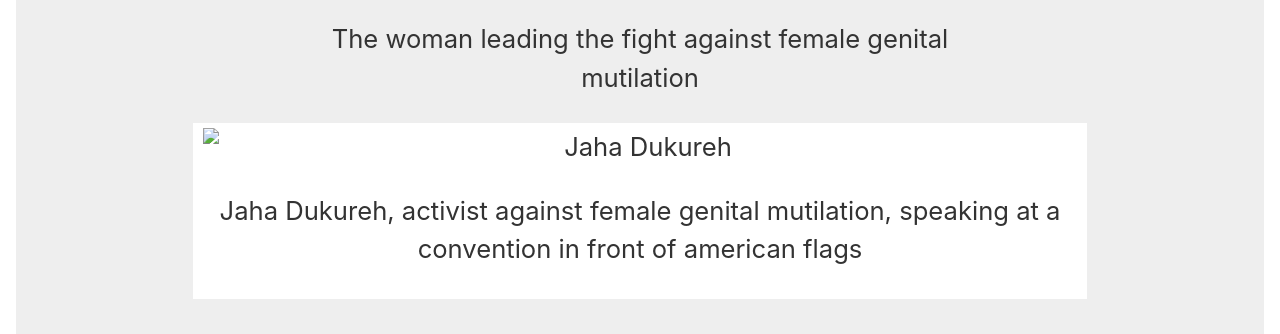
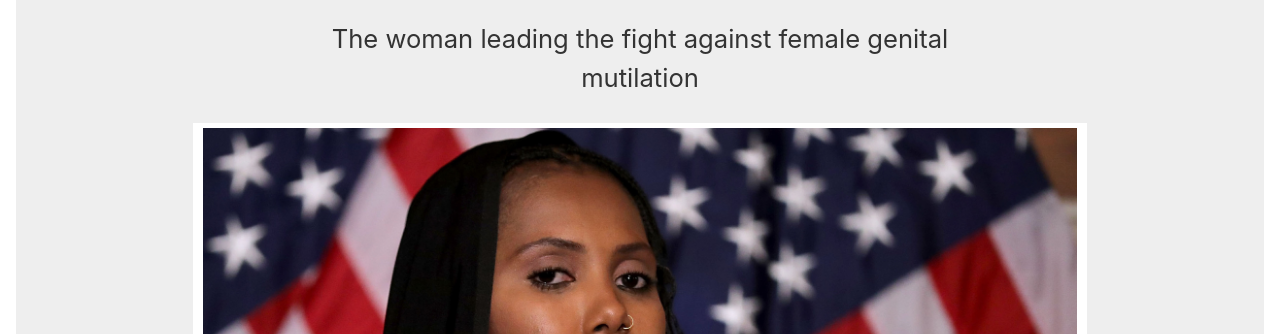
Before and after one commit to rsviera/tribute-page.github.io, a plain HTML site: page index.html in a window 1280 px wide. Shown: the part 158-492 px from the top of the page. Drawn offline with Linux system fonts and the light colour scheme.

Commit message:
Update index.html

```diff
--- a/index.html
+++ b/index.html
@@ -13,7 +13,7 @@
         </div>
 
         <div id="img-div">
-            <img id="image" src="imgs/jahadukureh.jpg" alt="Jaha Dukureh">
+            <img id="image" src="jahadukureh.jpg" alt="Jaha Dukureh">
             <p id="img-caption">Jaha Dukureh, activist against female genital mutilation, speaking at a convention
                 in front of american flags </p>
         </div>
```
